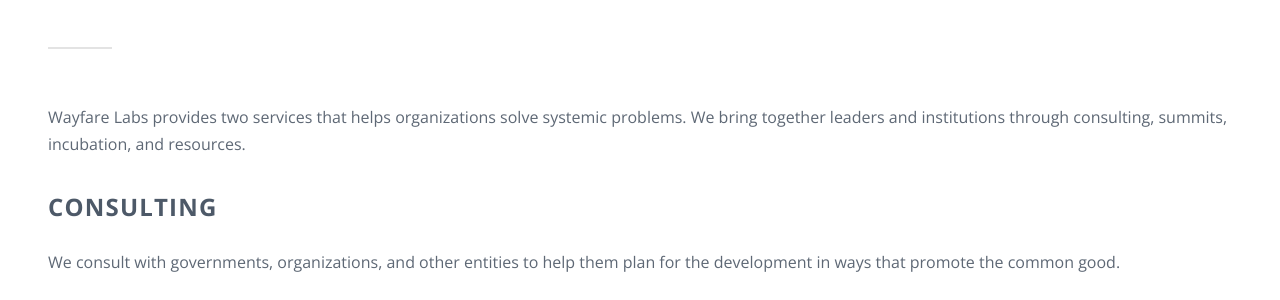
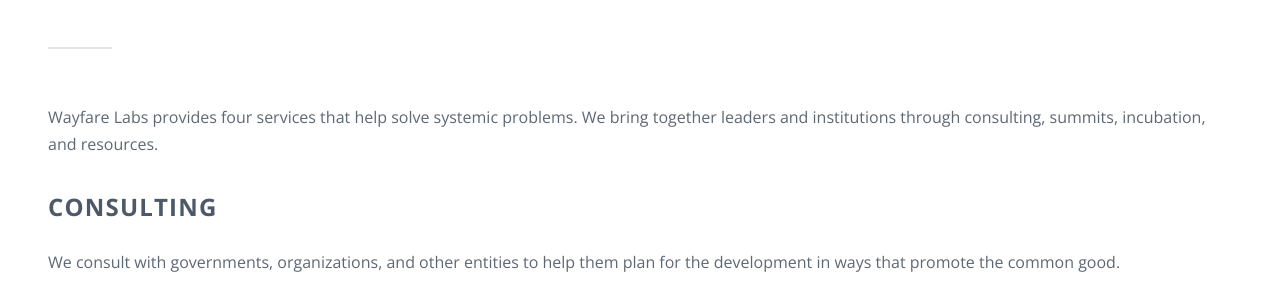
Before and after one commit to wayfareio/wayfarelabs.org, a Jekyll site: the page built from programs.markdown, in a window 1280 px wide and 900 px high. Shown: the part 166-466 px from the top of the window. Built offline with Jekyll 4.4.1, drawn with Linux system fonts in a browser that asks for light colours; comment, search, counter and statistics services are not loaded.

Commit message:
Updated Programs

```diff
--- a/programs.markdown
+++ b/programs.markdown
@@ -4,7 +4,7 @@
 position: 2
 ---
 
-Wayfare Labs provides two services that helps organizations solve systemic problems. We bring together leaders and institutions through consulting, summits, incubation, and resources.
+Wayfare Labs provides four services that help solve systemic problems. We bring together leaders and institutions through consulting, summits, incubation, and resources.
 
 ## Consulting
 We consult with governments, organizations, and other entities to help them plan for the development in ways that promote the common good.
```
